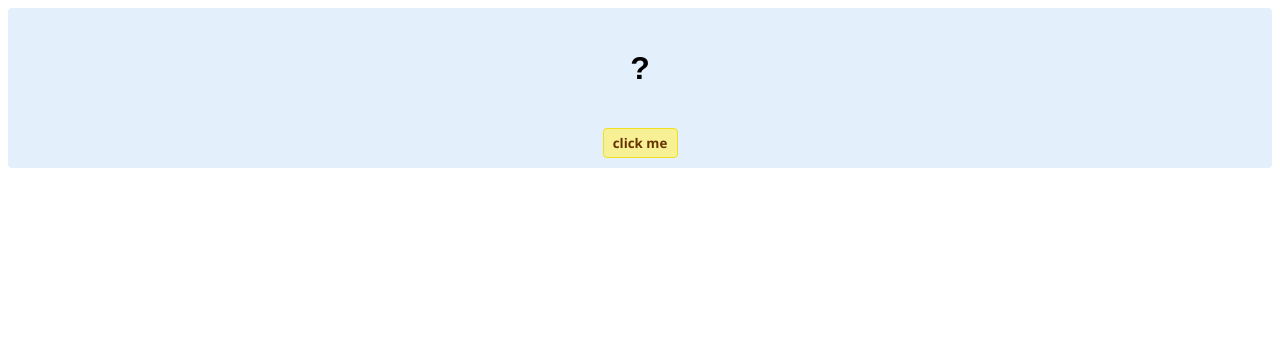
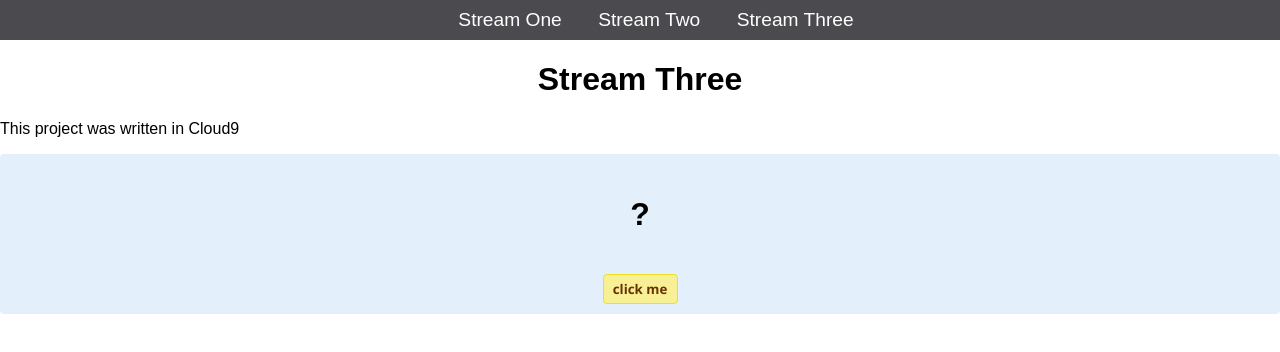
Before and after one commit to SalvatoreFiengo/my-first-website, a plain HTML site: page stream-three.html in a window 1280 px wide. Drawn offline with Linux system fonts and the light colour scheme.

```diff
--- a/css/style.css
+++ b/css/style.css
@@ -49,3 +49,7 @@
     width: 100%;
 
 }
+
+h1 {
+    text-align: center;
+}
--- a/stream-three.html
+++ b/stream-three.html
@@ -1,3 +1,25 @@
+<!DOCTYPE html>
+<html lang="en-us">
+
+<head>
+	<meta charset="utf-8">
+	<title>Hello World</title>
+	<link rel="stylesheet" href="css/style.css" type="text/css" />
+</head>
+<body>
+	<nav>
+		<ul>
+			<li><a href="stream-one.html">Stream One</a></li>
+			<li><a href="stream-two.html">Stream Two</a></li>
+			<li><a href="stream-three.html">Stream Three</a></li>
+		</ul>
+	</nav>
+
+	<h1>Stream Three</h1>
+	<p>This project was written in Cloud9</p>
+
+</body>
+</html>
 <!DOCTYPE html>
 <!-- HTML5 Hello world by kirupa - http://www.kirupa.com/html5/getting_your_feet_wet_html5_pg1.htm -->
 <html lang="en-us">
```
Also changed, not shown: stream-two.html (+22 -0 lines), 1 other file.
